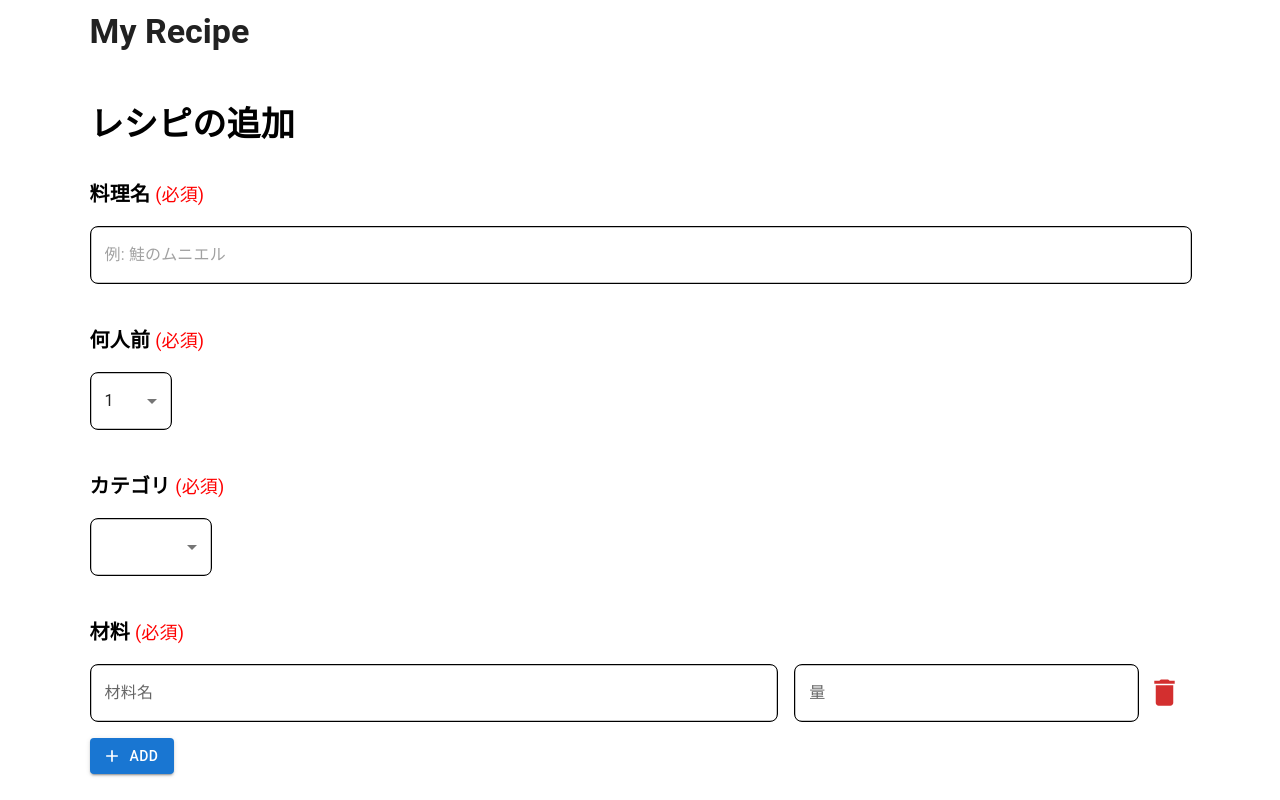
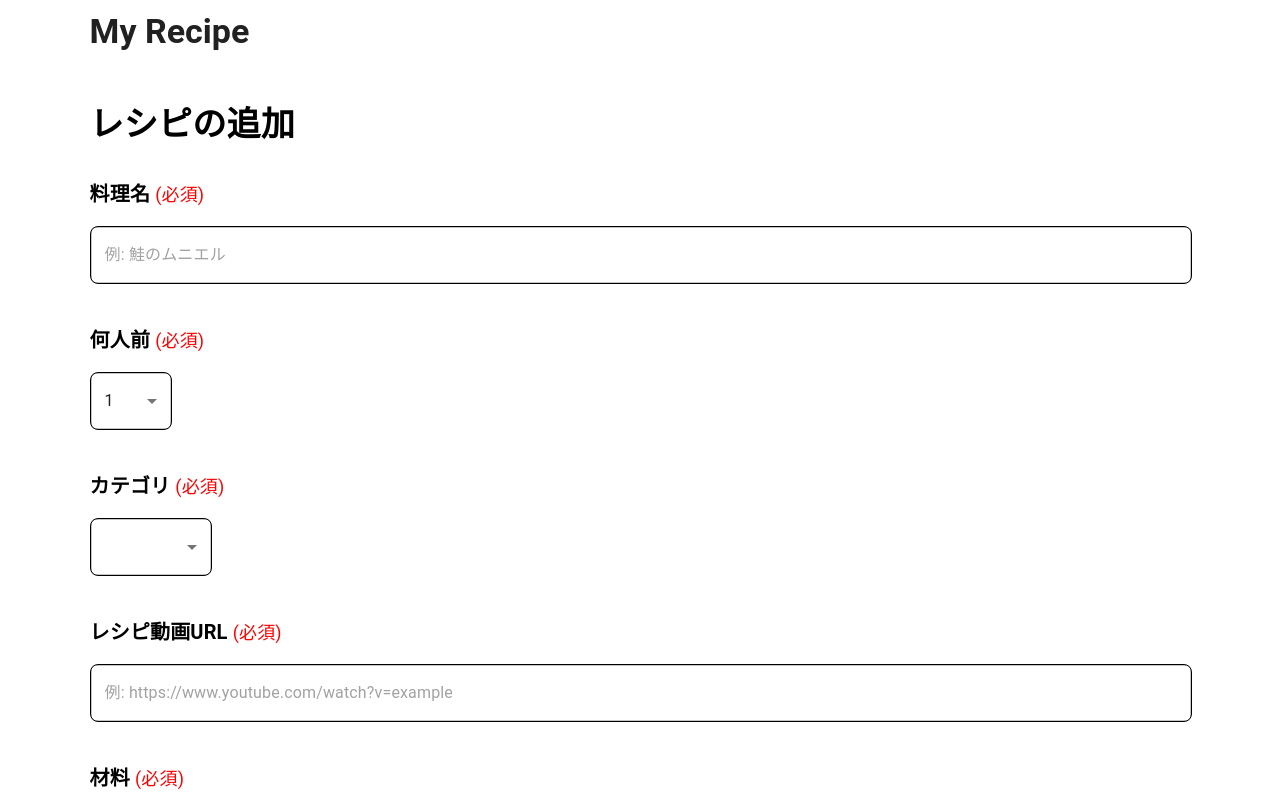
Before and after one commit to nkserveren26/myrecipe-frontend, a React (Create React App) app: page /recipes/new in a window 1280 px wide. Shown: the top 800 px of the page. Built offline with nearby package versions, Linux system fonts and the light colour scheme.

Commit message:
AddRecipeにレシピ動画URLの項目を追加。

```diff
--- a/src/components/page/AddRecipe.tsx
+++ b/src/components/page/AddRecipe.tsx
@@ -24,6 +24,9 @@ export const AddRecipe: React.FC = () => {
 
     // カテゴリの状態管理
     const [category, setCategory] = useState('');
+
+    // 動画URL
+    const [videoUrl, setVideoUrl] = useState('');
 
     // 材料
     const [ingredients, setIngredients] = useState<Ingredient[]>([{ name: "", amount: "" }]);
@@ -145,7 +148,6 @@ export const AddRecipe: React.FC = () => {
                     ))}
                 </TextField>
 
-                {/* カテゴリ選択 */}
                 <Typography variant="h6" sx={{ fontWeight: 'bold', mt: 4 }}>
                     カテゴリ <RequiredLabel fontSize='18px' />
                 </Typography>
@@ -163,6 +165,19 @@ export const AddRecipe: React.FC = () => {
                         </MenuItem>
                     ))}
                 </TextField>
+
+                <Typography variant="h6" sx={{ fontWeight: 'bold', mt: 4 }}>
+                    レシピ動画URL <RequiredLabel fontSize='18px' />
+                </Typography>
+                <TextField
+                    fullWidth
+                    value={videoUrl}  // 動画URL入力欄
+                    onChange={(e) => setVideoUrl(e.target.value)}  // 動画URLの変更をハンドリング
+                    variant="outlined"
+                    margin="normal"
+                    placeholder="例: https://www.youtube.com/watch?v=example"
+                    sx={{ border: '1px solid', borderRadius: '8px' }}
+                />
 
                 <Typography variant="h6" sx={{ fontWeight: 'bold', mt: 4 }}>
                     材料 <RequiredLabel fontSize='18px' />
```
